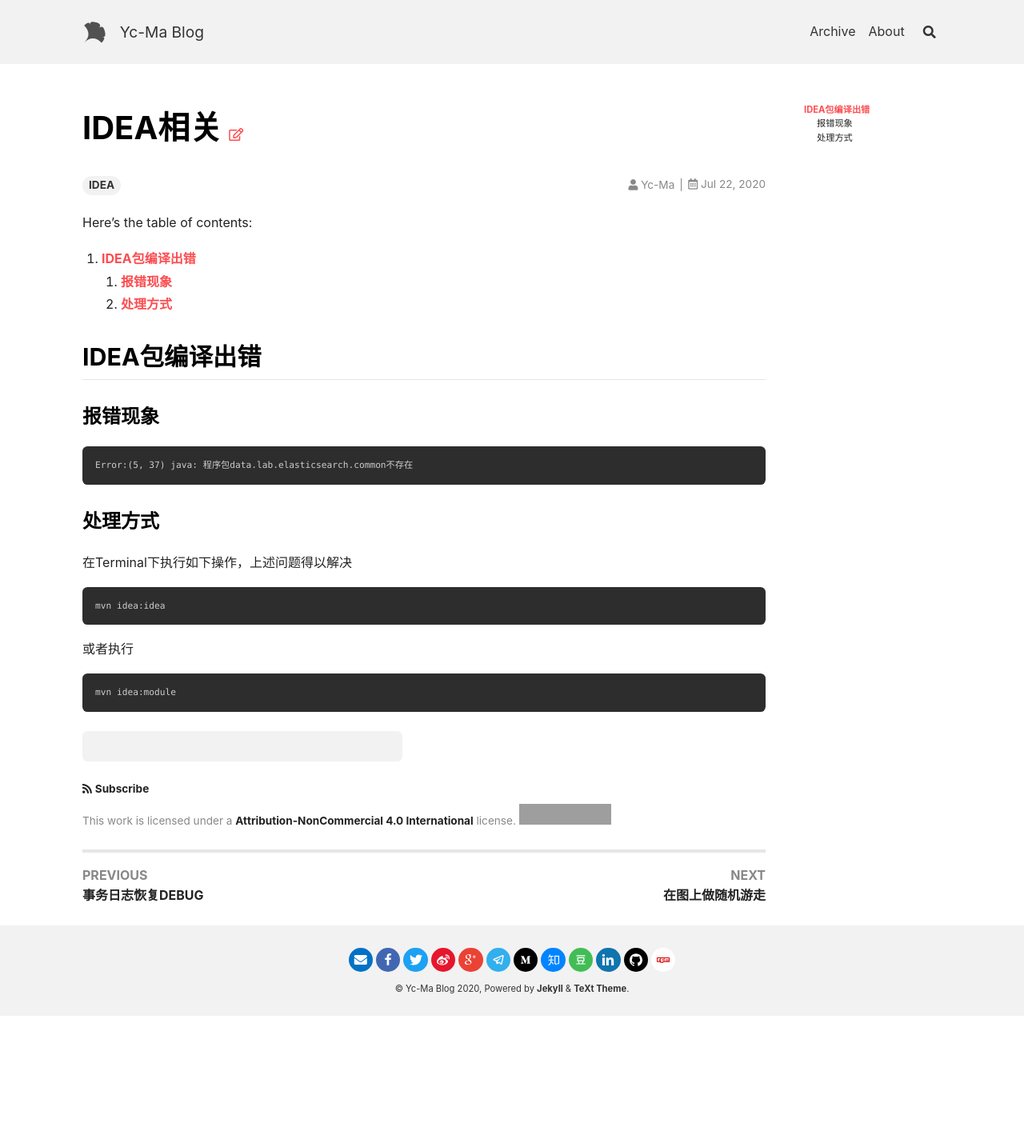
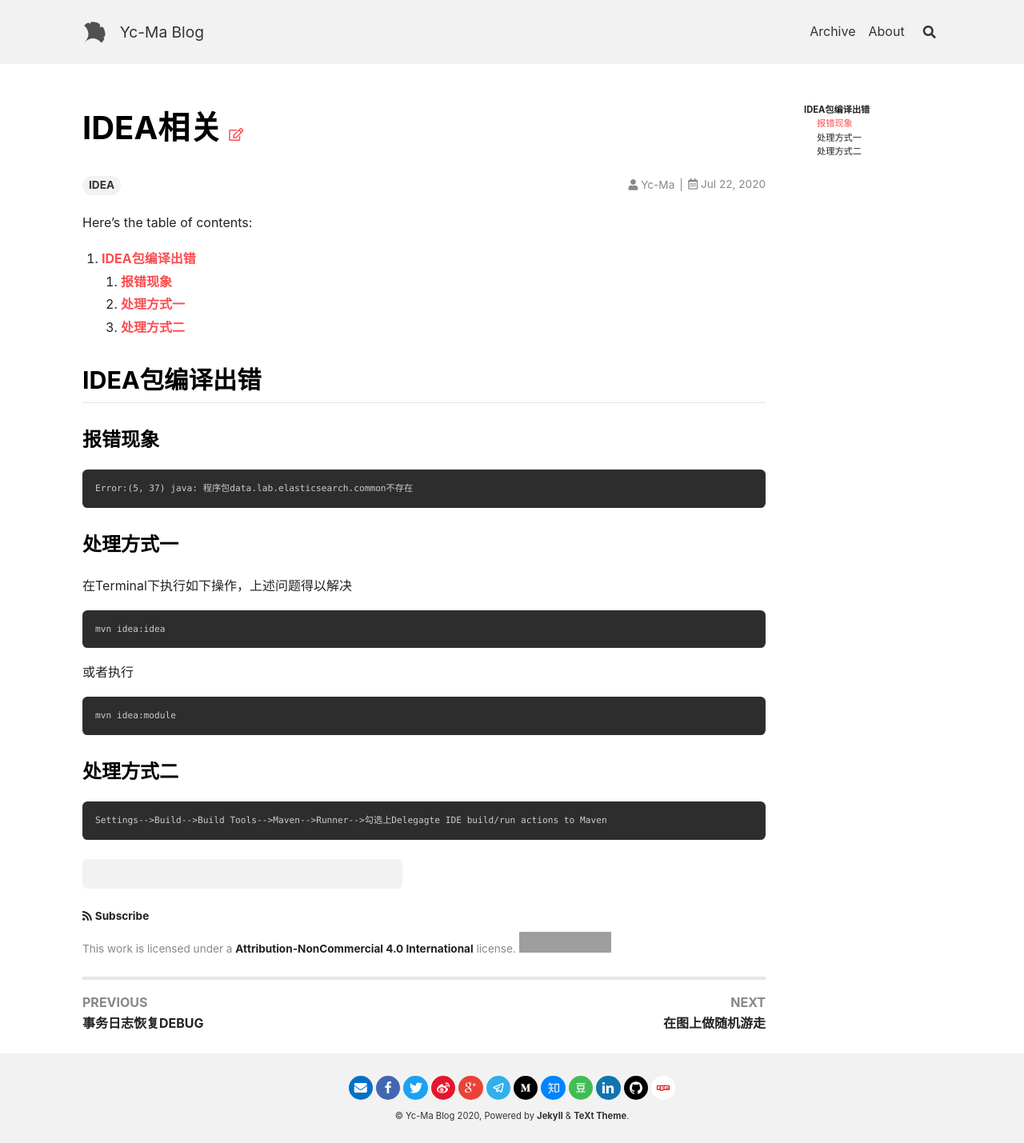
Before and after one commit to crazyyanchao/blog, a Jekyll site: the page built from _posts/2020-07-22-IDEA相关.md, in a window 1280 px wide. Shown: the whole page at 80% size. Built offline with Jekyll 4.4.1, drawn with Linux system fonts in a browser that asks for light colours; nearby versions of some CDN libraries; comment, search, counter and statistics services are not loaded; before the commit the page ends 1270 px from its top, so only the background shows below that; grey boxes are pictures that could not be loaded.

````diff
--- a/_posts/2020-07-22-IDEA相关.md
+++ b/_posts/2020-07-22-IDEA相关.md
@@ -18,7 +18,7 @@ Here's the table of contents:
 Error:(5, 37) java: 程序包data.lab.elasticsearch.common不存在
 ```
 
-### 处理方式
+### 处理方式一
 在Terminal下执行如下操作，上述问题得以解决
 ```
 mvn idea:idea
@@ -27,3 +27,7 @@ mvn idea:idea
 ```
 mvn idea:module
 ```
+### 处理方式二
+```
+Settings-->Build-->Build Tools-->Maven-->Runner-->勾选上Delegagte IDE build/run actions to Maven
+```
````
